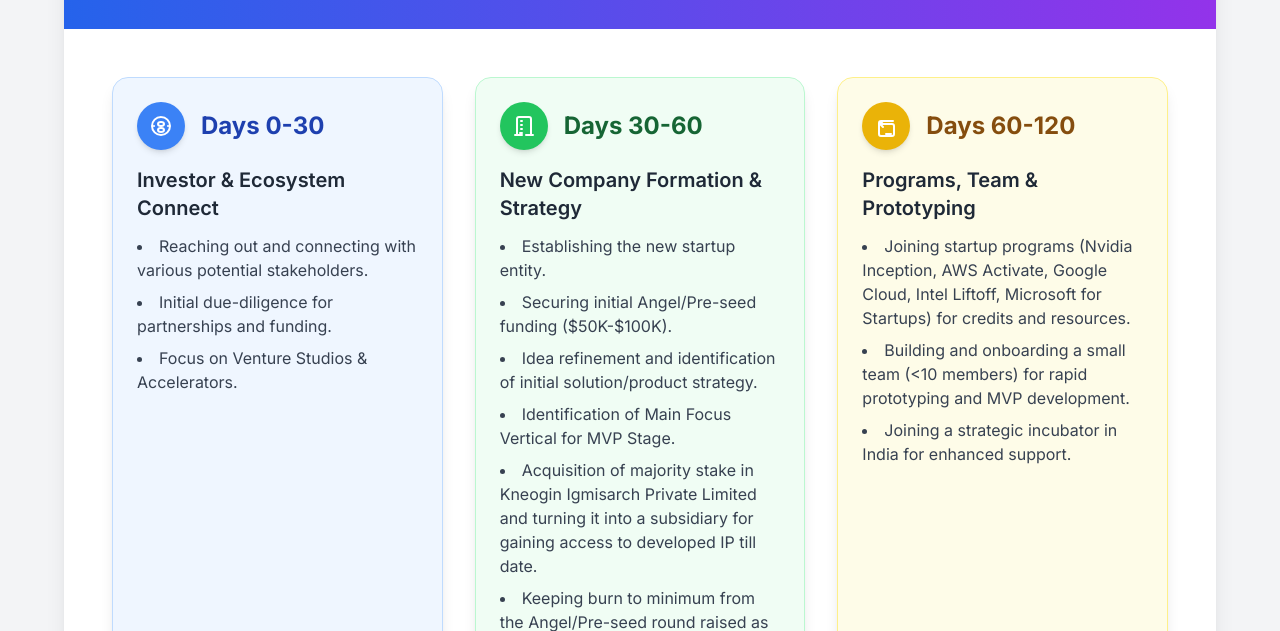
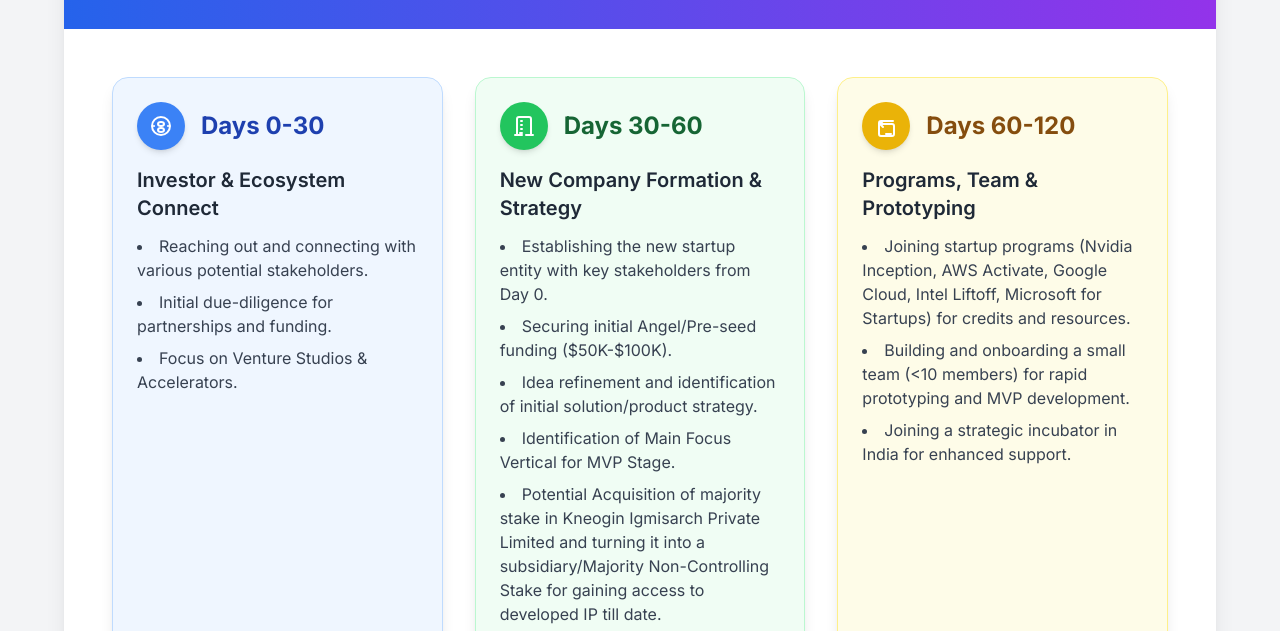
Before and after one commit to kaushikneogi/offshoot-venture-roadmap, a plain HTML site: page index.html in a window 1280 px wide. Shown: the part 151-782 px from the top of the page. Drawn offline with nearby package versions, Linux system fonts and the light colour scheme.

Commit message:
Update index.html

```diff
--- a/index.html
+++ b/index.html
@@ -75,11 +75,11 @@
                 </div>
                 <h3 class="text-xl font-semibold text-gray-800 mb-3">New Company Formation & Strategy</h3>
                 <ul class="list-disc list-inside text-gray-700 space-y-2">
-                    <li>Establishing the new startup entity.</li>
+                    <li>Establishing the new startup entity with key stakeholders from Day 0.</li>
                     <li>Securing initial Angel/Pre-seed funding ($50K-$100K).</li>
                     <li>Idea refinement and identification of initial solution/product strategy.</li>
                     <li>Identification of Main Focus Vertical for MVP Stage.</li>
-                    <li>Acquisition of majority stake in Kneogin Igmisarch Private Limited and turning it into a subsidiary for gaining access to developed IP till date.</li>
+                    <li>Potential Acquisition of majority stake in Kneogin Igmisarch Private Limited and turning it into a subsidiary/Majority Non-Controlling Stake for gaining access to developed IP till date.</li>
                     <li>Keeping burn to minimum from the Angel/Pre-seed round raised as initial starter capital.</li>
                 </ul>
             </div>
```
